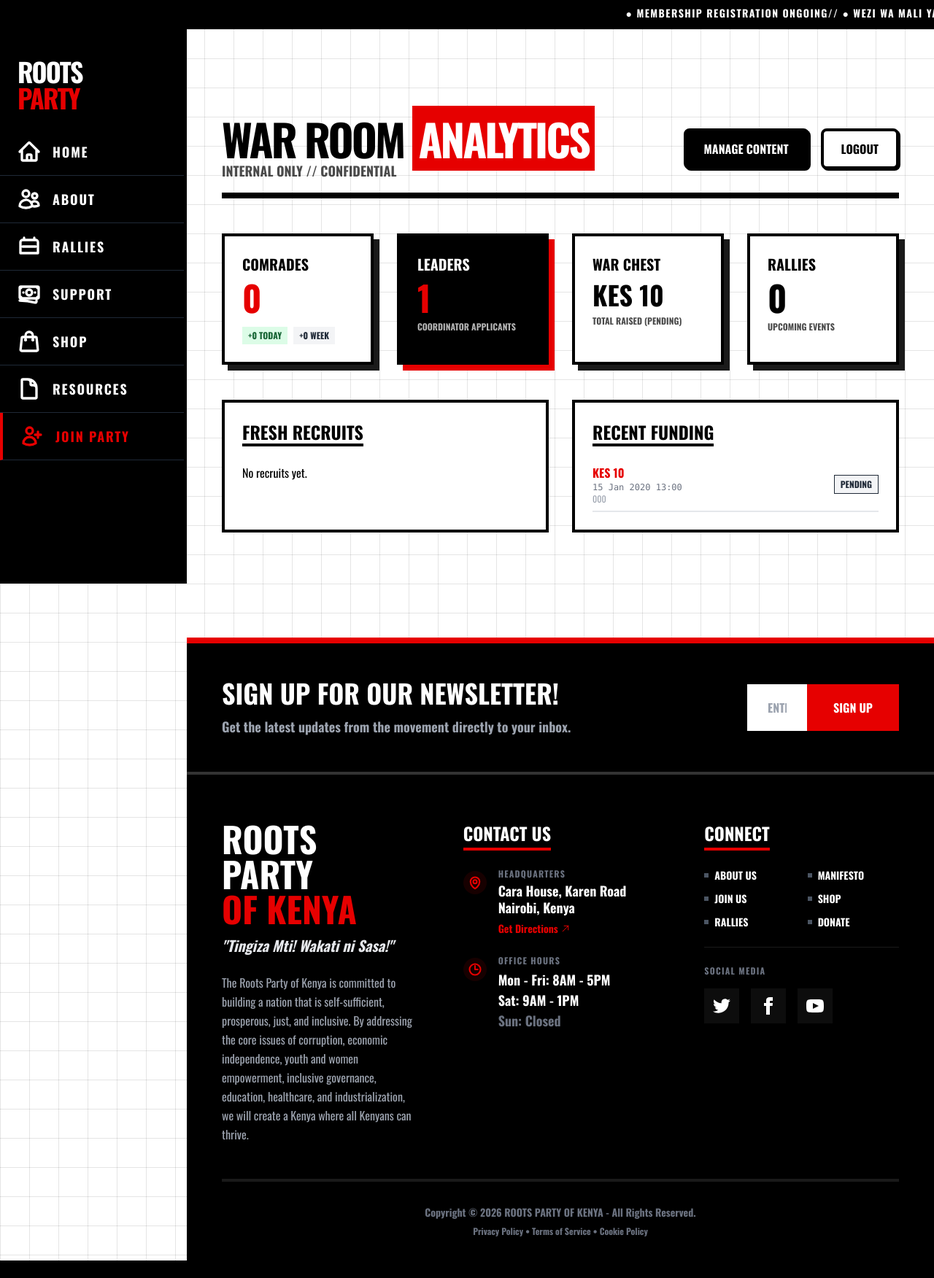
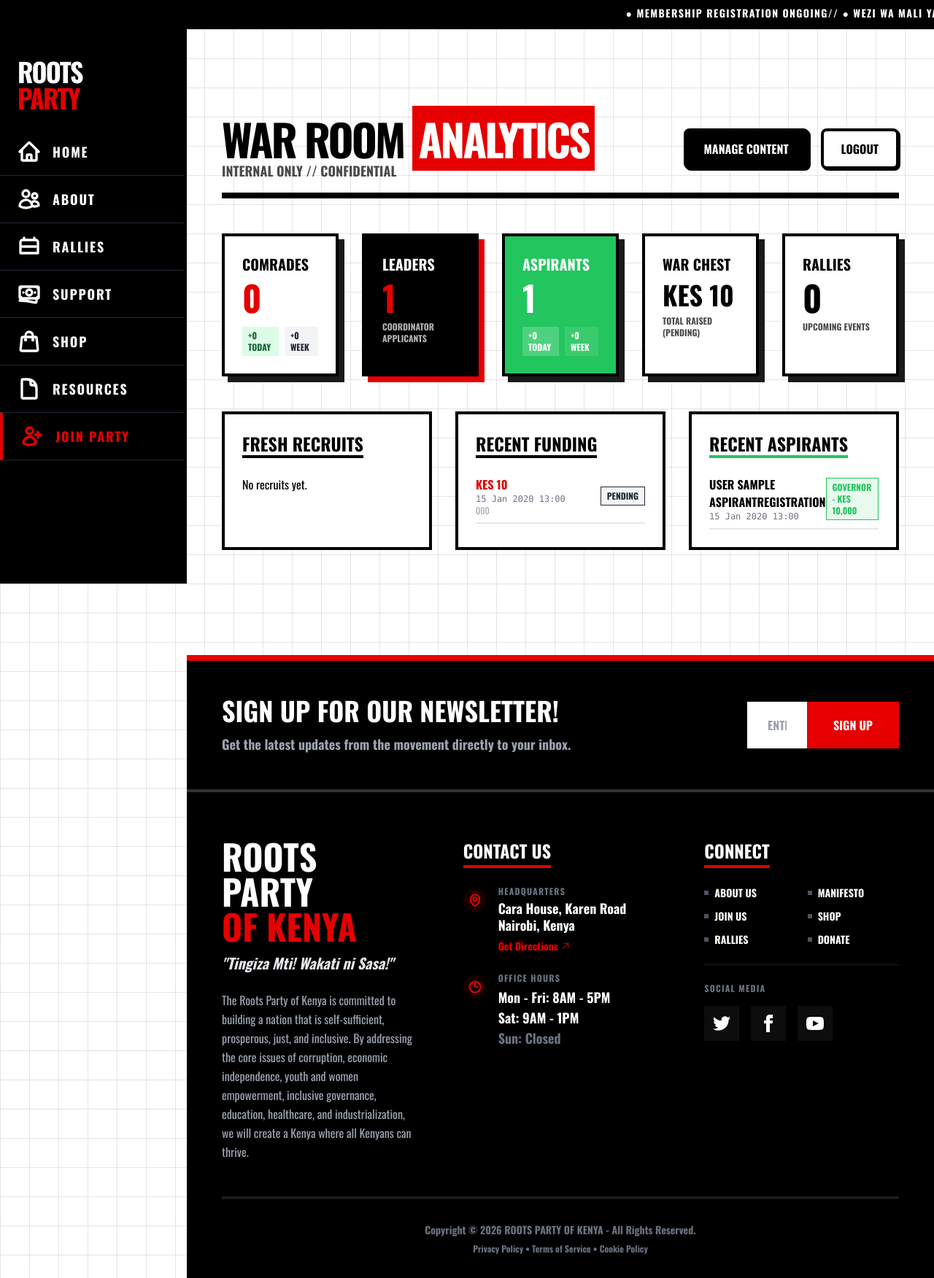
Before and after one commit to MukoyaKuya/RootsParty, a Django app: page /analytics/ in a window 1280 px wide. Shown: the whole page at 73% size. Before the commit the page ends 1728 px from the top, so only its background shows below. Run offline with Django 5.2, Linux system fonts and the light colour scheme; a user stored in the database is signed in; tables that the repository leaves empty hold one stand-in row (values such as "Sample post"); parts of the project's set-up code (start-up, migrations or seed data) failed here and were passed over; some libraries are stand-ins or nearby versions.

Commit message:
feat: Add Aspirant Registration stats to analytics dashboard

```diff
--- a/core/views.py
+++ b/core/views.py
@@ -327,6 +327,14 @@ def dashboard(request):
 
         upcoming_events_count = Event.objects.filter(date__gte=timezone.now()).count()
 
+        # --- ASPIRANT REGISTRATION STATS ---
+        total_aspirants = AspirantRegistration.objects.count()
+        new_aspirants_today = AspirantRegistration.objects.filter(created_at__date=today).count()
+        new_aspirants_week = AspirantRegistration.objects.filter(created_at__date__gte=week_ago).count()
+
+        # Breakdown by position
+        aspirants_by_position = AspirantRegistration.objects.values('position').annotate(count=Count('id')).order_by('-count')
+
         dashboard_stats = {
             'total_members': total_members,
             'total_coordinators': total_coordinators,
@@ -334,17 +342,23 @@ def dashboard(request):
             'new_members_week': new_members_week,
             'total_donations_amount': total_donations_amount,
             'upcoming_events_count': upcoming_events_count,
+            'total_aspirants': total_aspirants,
+            'new_aspirants_today': new_aspirants_today,
+            'new_aspirants_week': new_aspirants_week,
+            'aspirants_by_position': list(aspirants_by_position),
         }
         # Cache for 15 minutes
         cache.set('dashboard_stats', dashboard_stats, 60 * 15)
 
     recent_members = Member.objects.filter(is_coordinator_applicant=False).order_by('-created_at')[:5]
     recent_donations = Donation.objects.order_by('-created_at')[:5]
+    recent_aspirants = AspirantRegistration.objects.order_by('-created_at')[:5]
 
     context = {
         **dashboard_stats,
         'recent_members': recent_members,
         'recent_donations': recent_donations,
+        'recent_aspirants': recent_aspirants,
     }
     return render(request, 'core/dashboard.html', context)
 
--- a/templates/core/dashboard.html
+++ b/templates/core/dashboard.html
@@ -23,7 +23,7 @@
     </header>
 
     <!-- KPI Grid -->
-    <div class="grid grid-cols-1 md:grid-cols-2 lg:grid-cols-4 gap-8 mb-12">
+    <div class="grid grid-cols-1 md:grid-cols-2 lg:grid-cols-5 gap-8 mb-12">
         <!-- Members -->
         <div class="border-4 border-roots-black bg-white p-6 shadow-[8px_8px_0px_0px_#1a1a1a] hover:translate-x-1 hover:-translate-y-1 transition-transform">
             <h3 class="text-xl font-black uppercase mb-2">Comrades</h3>
@@ -39,6 +39,16 @@
             <h3 class="text-xl font-black uppercase mb-2">Leaders</h3>
             <p class="text-5xl font-black text-roots-red">{{ total_coordinators }}</p>
             <p class="font-bold text-xs uppercase mt-2 opacity-70">Coordinator Applicants</p>
+        </div>
+
+        <!-- Aspirants -->
+        <div class="border-4 border-roots-black bg-roots-green text-white p-6 shadow-[8px_8px_0px_0px_#1a1a1a] hover:translate-x-1 hover:-translate-y-1 transition-transform">
+            <h3 class="text-xl font-black uppercase mb-2">Aspirants</h3>
+            <p class="text-5xl font-black text-white">{{ total_aspirants }}</p>
+            <div class="flex gap-2 mt-4 text-xs font-bold uppercase">
+                <span class="bg-white/20 px-2 py-1">+{{ new_aspirants_today }} Today</span>
+                <span class="bg-white/10 px-2 py-1">+{{ new_aspirants_week }} Week</span>
+            </div>
         </div>
 
         <!-- Funds -->
@@ -57,7 +67,7 @@
     </div>
 
     <!-- Recent Activity Grid -->
-    <div class="grid grid-cols-1 md:grid-cols-2 gap-8">
+    <div class="grid grid-cols-1 md:grid-cols-3 gap-8">
 
         <!-- Recent Members -->
         <div class="border-4 border-roots-black bg-white p-6">
@@ -102,6 +112,26 @@
             {% endif %}
         </div>
 
+        <!-- Recent Aspirants -->
+        <div class="border-4 border-roots-black bg-white p-6">
+            <h3 class="text-2xl font-black uppercase mb-6 border-b-4 border-roots-green inline-block">Recent Aspirants</h3>
+            {% if recent_aspirants %}
+            <div class="space-y-4">
+                {% for aspirant in recent_aspirants %}
+                <div class="flex justify-between items-center border-b-2 border-gray-200 pb-2">
+                    <div>
+                        <p class="font-bold uppercase">{{ aspirant.surname }} {{ aspirant.other_names }}</p>
+                        <p class="text-xs font-mono text-gray-500">{{ aspirant.created_at|date:"d M Y H:i" }}</p>
+                    </div>
+                    <span class="bg-roots-green/10 text-roots-green text-xs font-black uppercase px-2 py-1 border border-roots-green">{{ aspirant.get_position_display }}</span>
+                </div>
+                {% endfor %}
+            </div>
+            {% else %}
+            <p>No aspirant applications yet.</p>
+            {% endif %}
+        </div>
+
     </div>
 
 </div>
```
